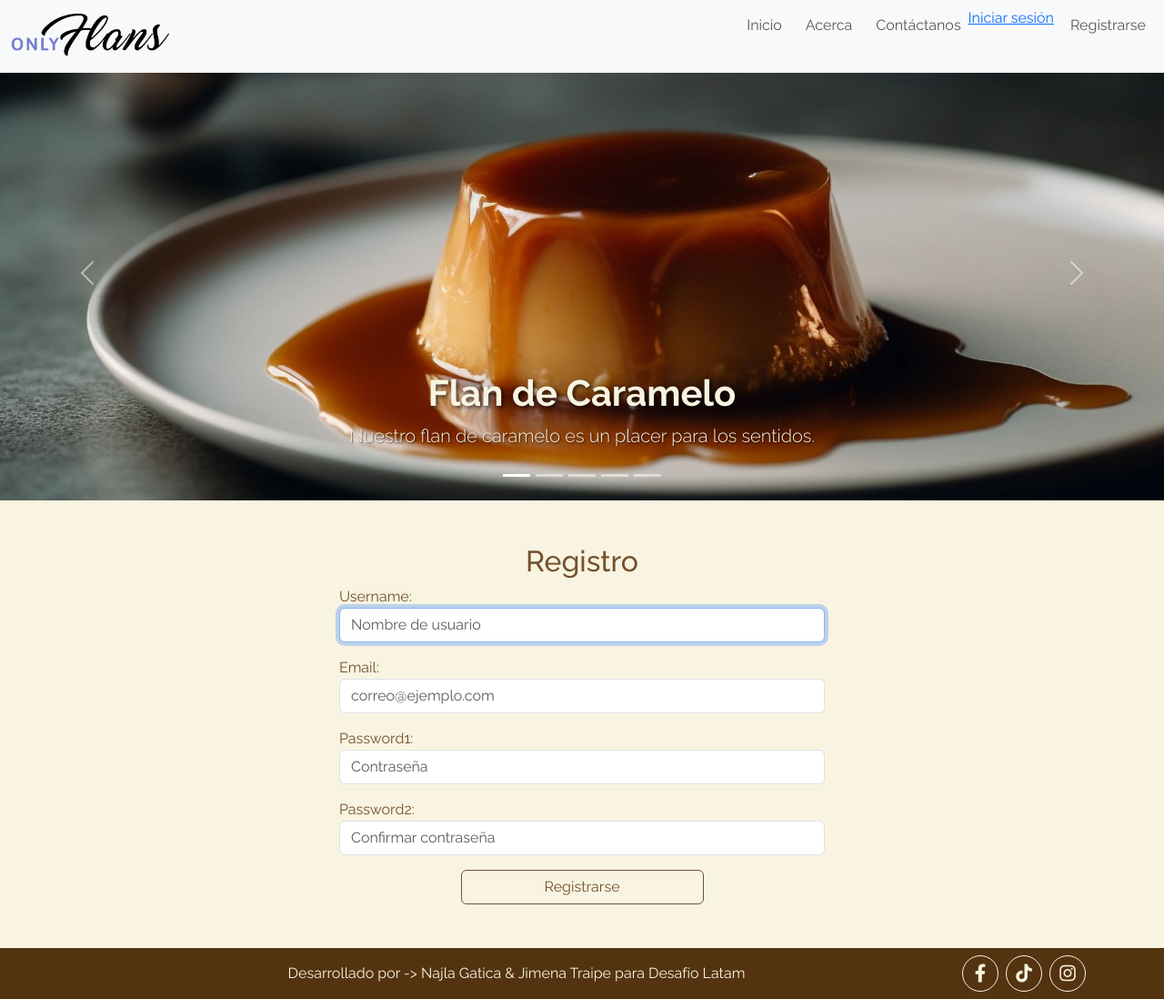
After one commit to Najla-gf/Proyecto_onlyflans, a Django app: page /signup/ in a window 1280 px wide. The commit adds this page. Shown: the whole page at 91% size. Run offline with Django 5.2, Linux system fonts and the light colour scheme.

Commit message:
Hito4 continuacion: creacion de signup y modificacion formulario

```diff
--- a/onlyflansPY/onlyflansPY/settings.py
+++ b/onlyflansPY/onlyflansPY/settings.py
@@ -128,6 +128,7 @@
 
 DEFAULT_AUTO_FIELD = 'django.db.models.BigAutoField'
 
+#framework
 MESSAGE_STORAGE = 'django.contrib.messages.storage.session.SessionStorage'
 MESSAGE_TAGS = {
     message_constants.DEBUG: 'debug',
--- a/onlyflansPY/onlyflansPY/urls.py
+++ b/onlyflansPY/onlyflansPY/urls.py
@@ -16,7 +16,7 @@
 """
 from django.contrib import admin
 from django.urls import path, include
-from web.views import index, about, welcome, success, contact
+from web.views import index, about, welcome, success, contact, signup
 from django.contrib.auth import views as auth_views
 
 urlpatterns = [
@@ -28,4 +28,5 @@
     path('success/', success, name='success'),
     path('accounts/', include('django.contrib.auth.urls')),
     path('logout/', auth_views.LogoutView.as_view(next_page='/'), name='logout'),
+    path('signup/', signup, name='signup'),
 ]
--- a/onlyflansPY/web/forms.py
+++ b/onlyflansPY/web/forms.py
@@ -1,5 +1,8 @@
 from django import forms
 from .models import ContactForm
+from django.contrib.auth.models import User
+from django.contrib.auth.forms import UserCreationForm
+
 
 class ContactFormModelForm(forms.ModelForm):
     class Meta:
@@ -15,3 +18,21 @@
             'customer_name': forms.TextInput(attrs={'class': 'form-control', 'placeholder': 'Nombre Completo'}),
             'message': forms.Textarea(attrs={'class': 'form-control', 'placeholder': 'Escribe tu mensaje aquí...', 'rows': 3}),
         }
+
+
+
+class SignUpForm(UserCreationForm):
+    email = forms.EmailField(required=True, widget=forms.EmailInput(attrs={'class': 'form-control', 'placeholder': 'correo@ejemplo.com'}))
+    username = forms.CharField(required=True, widget=forms.TextInput(attrs={'class': 'form-control', 'placeholder': 'Nombre de usuario'}))
+    password1 = forms.CharField(required=True, widget=forms.PasswordInput(attrs={'class': 'form-control', 'placeholder': 'Contraseña'}))
+    password2 = forms.CharField(required=True, widget=forms.PasswordInput(attrs={'class': 'form-control', 'placeholder': 'Confirmar contraseña'}))
+
+    class Meta:
+        model = User
+        fields = ('username', 'email', 'password1','password2')
+        labels = {
+            'username': 'Nombre de usuario',
+            'email': 'Correo electrónico',
+            'password1': 'Contraseña',
+            'password2': 'Confirmar contraseña',
+        }
--- a/onlyflansPY/web/templates/base.html
+++ b/onlyflansPY/web/templates/base.html
@@ -21,6 +21,16 @@
     <script src="https://code.jquery.com/jquery-3.6.0.min.js"></script>
     <script src="https://cdn.jsdelivr.net/npm/@popperjs/core@2.11.6/dist/umd/popper.min.js"></script>
     <script src="https://cdn.jsdelivr.net/npm/bootstrap@5.3.3/dist/js/bootstrap.bundle.min.js" integrity="sha384-YvpcrYf0tY3lHB60NNkmXc5s9fDVZLESaAA55NDzOxhy9GkcIdslK1eN7N6jIeHz" crossorigin="anonymous"></script>
-
+    <script src="{% static 'js' %}">
+    {% if messages %}
+        <div class="container mt-3">
+            {% for message in messages %}
+                <div class="alert alert-{{ message.tags }} alert-dismissible fade show" role="alert">
+                    {{ message }}
+                    <button type="button" class="btn-close" data-bs-dismiss="alert" aria-label="Close"></button>
+                </div>
+            {% endfor %}
+        </div>
+    {% endif %}
 </body>
 </html>
--- a/onlyflansPY/web/templates/contact.html
+++ b/onlyflansPY/web/templates/contact.html
@@ -19,7 +19,7 @@
                     {{ form.message }}
                 </div>
                 <div class="d-grid gap-2 col-6 mx-auto">
-                    <button type="button" class="btn btn-outline-secondary">Enviar</button>
+                    <button type="submit" class="btn btn-outline-secondary">Enviar</button>
                 </div>
             </form>
         </div>
--- a/onlyflansPY/web/templates/navbar.html
+++ b/onlyflansPY/web/templates/navbar.html
@@ -47,8 +47,12 @@
               </form>
             {% else %}
             <a href="{% url 'login' %}">Iniciar sesión</a>
+          </li>
+
+            <li class="nav-item">
+              <a class="nav-link" href="{% url 'signup' %}">Registrarse</a>
+            </li>
             {% endif %}
-          </li>
         </ul>
       </div>
     </div>
--- a/onlyflansPY/web/templates/registration/login.html
+++ b/onlyflansPY/web/templates/registration/login.html
@@ -9,7 +9,7 @@
                     {{ error_message }}
                 </div>
             {% endif %}
-            <form method="post">
+            <form method="post" action="{% url 'login' %}">
                 {% csrf_token %}
                 <div class="mb-3">
                     <label for="id_username" class="form-label">Nombre de usuario</label>
--- /dev/null
+++ b/onlyflansPY/web/templates/signup.html
@@ -0,0 +1,39 @@
+{% extends 'base.html' %}
+{% block content %}
+<div class="container mt-5 mb-5">
+    <h2 class="text-center">Registro</h2>
+    <div class="row justify-content-center">
+        <div class="col-md-6">
+            {% if messages %}
+                {% for message in messages %}
+                    <div class="alert alert-{{ message.tags }}" role="alert">
+                        {{ message }}
+                    </div>
+                {% endfor %}
+            {% endif %}
+            <form method="post">
+                {% csrf_token %}
+                <div class="mb-3">
+                    {{ form.username.label_tag }}
+                    {{ form.username }}
+                </div>
+                <div class="mb-3">
+                    {{ form.email.label_tag }}
+                    {{ form.email }}
+                </div>
+                <div class="mb-3">
+                    {{ form.password1.label_tag }}
+                    {{ form.password1 }}
+                </div>
+                <div class="mb-3">
+                    {{ form.password2.label_tag }}
+                    {{ form.password2 }}
+                </div>
+                <div class="d-grid gap-2 col-6 mx-auto">
+                    <button type="submit" class="btn btn-outline-secondary">Registrarse</button>
+                </div>
+            </form>
+        </div>
+    </div>
+</div>
+{% endblock %}
--- a/onlyflansPY/web/views.py
+++ b/onlyflansPY/web/views.py
@@ -1,11 +1,10 @@
-from django.shortcuts import render
+from django.shortcuts import render, redirect
 from .models import Flan
-from .forms import ContactFormModelForm
+from .forms import ContactFormModelForm, SignUpForm
 from django.http import HttpResponseRedirect
 from django.contrib.auth.decorators import login_required
 from django.contrib import messages
 from django.contrib.auth import authenticate, login
-
 
 
 # Create your views here.
@@ -51,7 +50,26 @@
             return HttpResponseRedirect('/welcome')
         else:
             # Si la autenticación falla, mostrar un mensaje de error
-            error_message = 'Credenciales incorrectas. Por favor, intenta de nuevo.'
+            error_message = 'Los caracteres son incorrectos'
+            # Depuración: Imprime si la autenticación falla
+            print("Autenticación fallida")
             return render(request, 'login.html', {'error_message': error_message})
-    # Renderizar la plantilla 'login.html' sin mensaje de error
-    return render(request, 'login.html')
+    else:
+        # Renderizar la plantilla 'login.html' sin mensaje de error
+        return render(request, 'login.html')
+
+
+
+def signup(request):
+    if request.method == 'POST':
+        form = SignUpForm(request.POST)
+        if form.is_valid():
+            user = form.save()
+            login(request, user)
+            messages.success(request, 'Registro completado con éxito.')
+            return HttpResponseRedirect('/welcome')  # Aquí usamos HttpResponseRedirect
+        else:
+            messages.error(request, 'Por favor, corrige los errores en el formulario.')
+    else:
+        form = SignUpForm()
+    return render (request,'signup.html',{'form': form})
```
Also changed, not shown: onlyflansPY/db.sqlite3.
